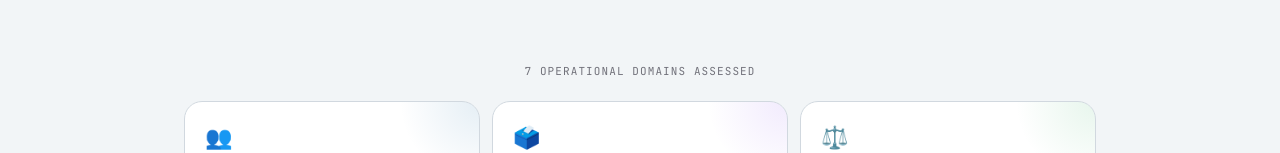
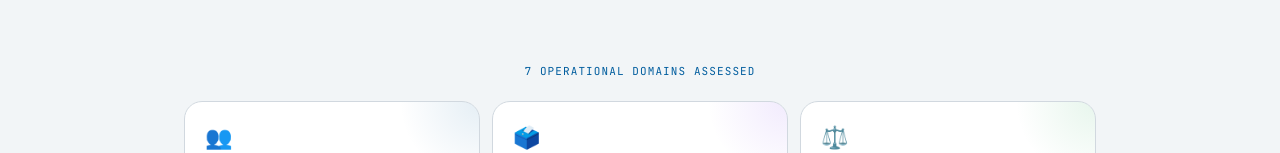
Before and after one commit to madesh15/ers-app, a React (Create React App) app: page / in a window 1280 px wide. Shown: the part 546-699 px from the top of the page. Built offline with nearby package versions, Linux system fonts and the light colour scheme.

Commit message:
test update

```diff
--- a/src/pages/LandingPage.js
+++ b/src/pages/LandingPage.js
@@ -128,7 +128,7 @@ export default function LandingPage() {
         <div style={{
           fontFamily: "var(--font-mono)",
           fontSize: 11,
-          color: "var(--text-muted)",
+          color: "var(--accent-blue)",
           letterSpacing: "0.1em",
           textAlign: "center",
           marginBottom: 20,
```
